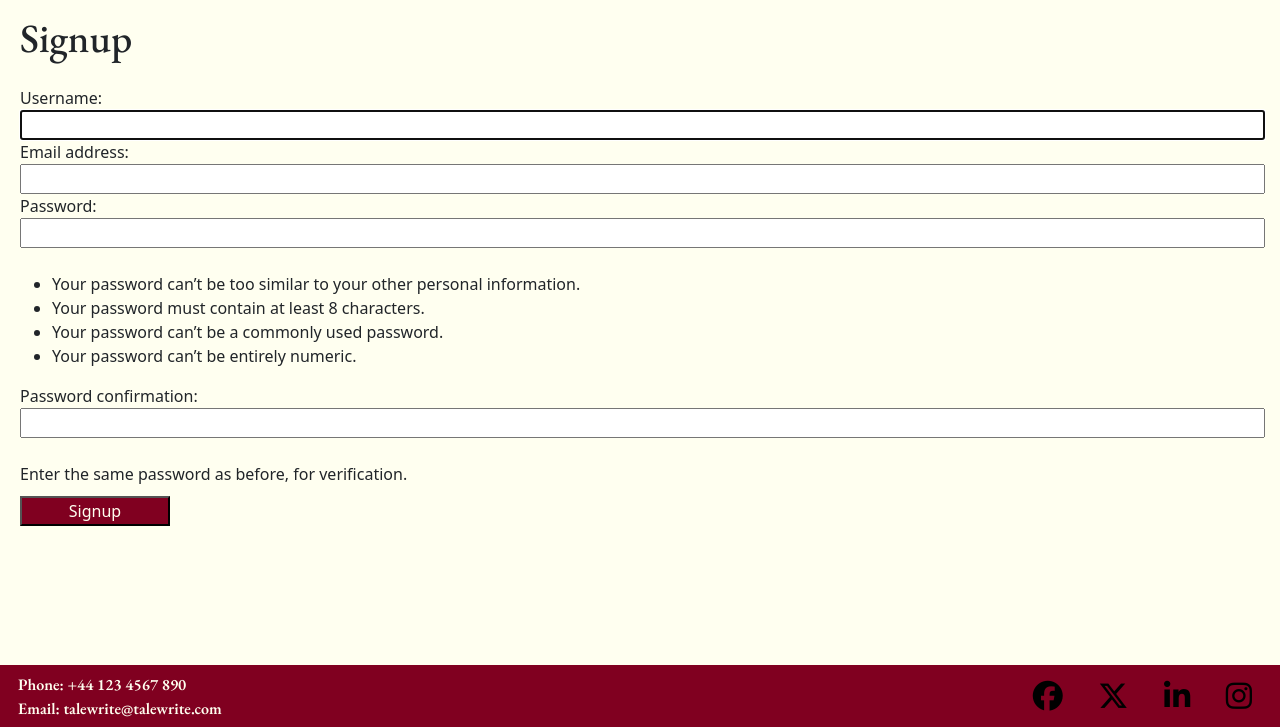
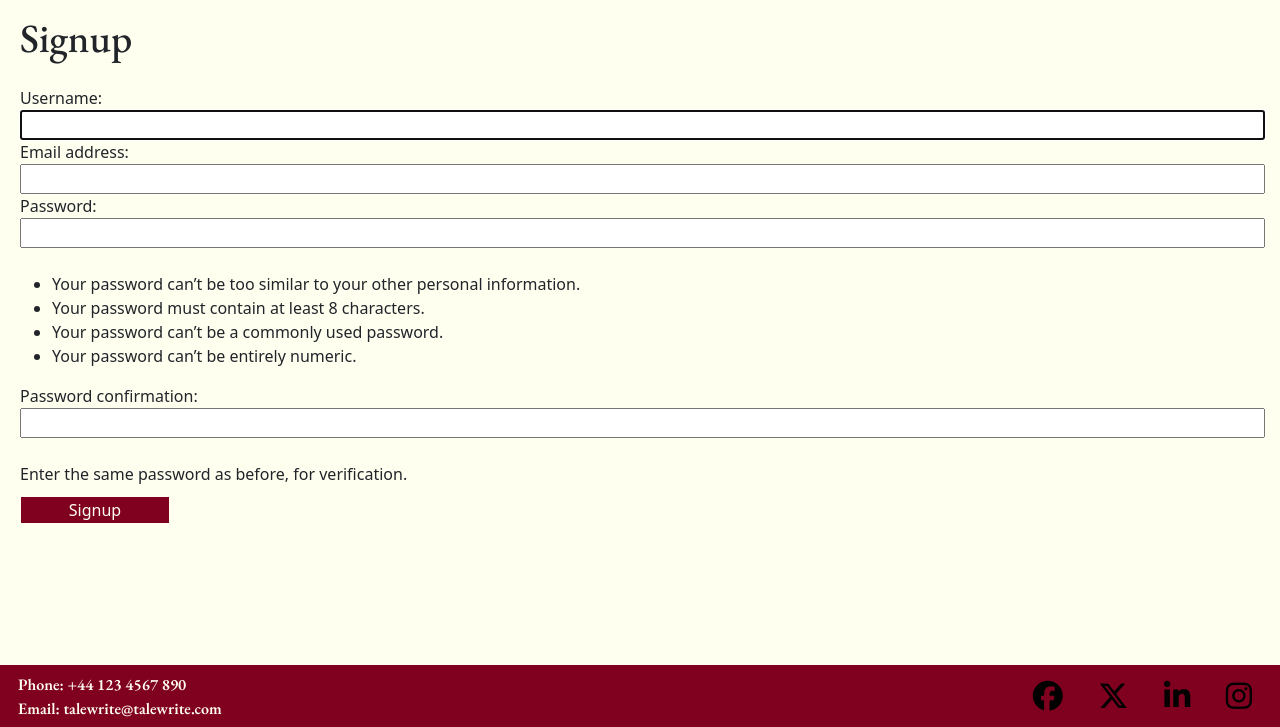
Before and after one commit to peterbrown454/TaleWrite, a Django app: page /accounts/signup in a window 1280 px wide. Shown: the part 73-800 px from the top of the page. Run offline with Django 3.2, Linux system fonts and the light colour scheme; parts of the project's set-up code (start-up, migrations or seed data) failed here and were passed over; some libraries are stand-ins or nearby versions.

Commit message:
border solid added to submit

```diff
--- a/static/css/style.css
+++ b/static/css/style.css
@@ -37,6 +37,7 @@ a:hover {
 
 .submit {
     width: 150px;
+    border: 1px solid;
 }
 
 .welcome {
```
